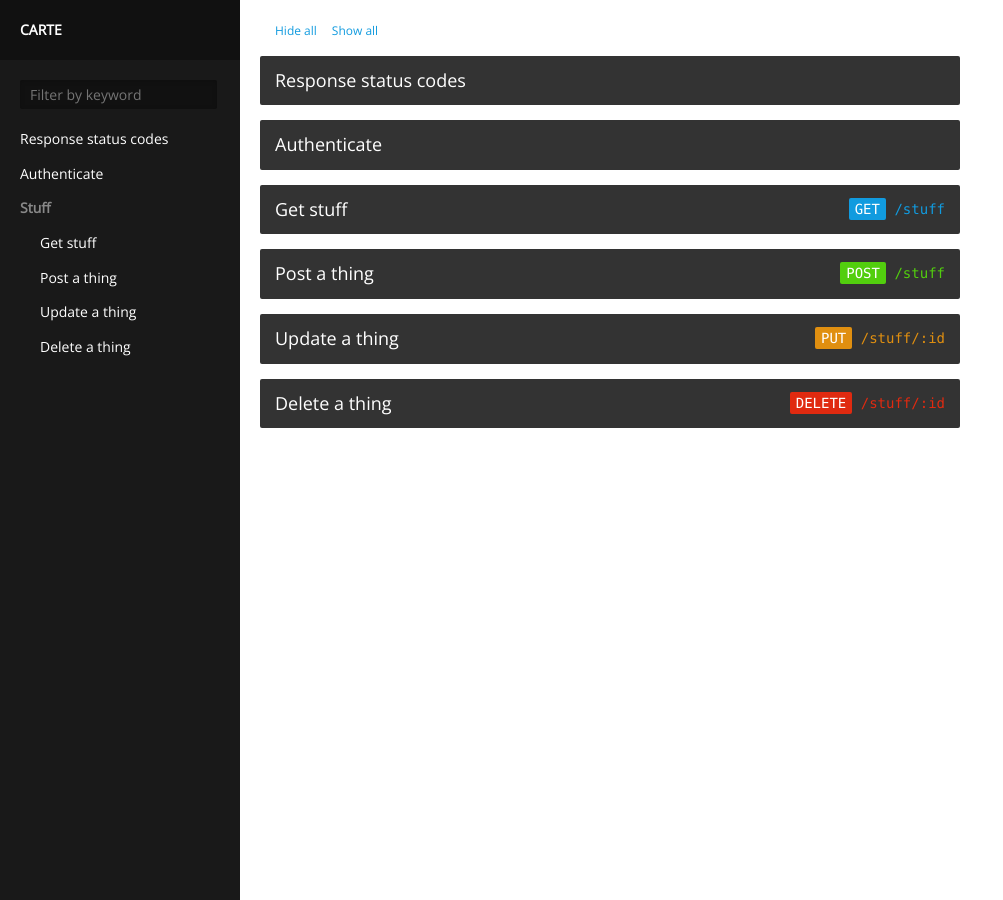
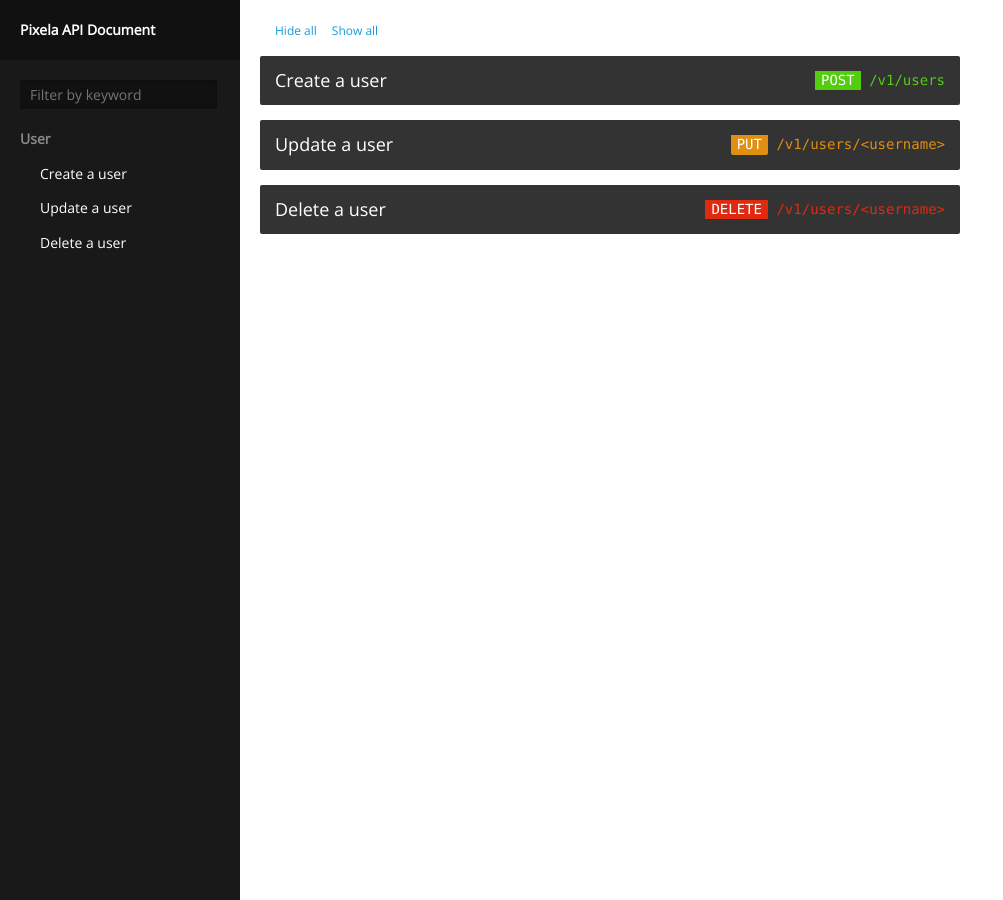
Before and after one commit to a-know/Pixela-docs, a Jekyll site: the page built from index.html, in a window 1280 px wide. Shown: the whole page, without its empty margins (0-1003 px from the left). Built offline with Jekyll 4.4.1, drawn with Linux system fonts in a browser that asks for light colours.

Commit message:
Customize for pixela

````diff
--- a/_config.yml
+++ b/_config.yml
@@ -3,4 +3,4 @@
 permalink: ':title'
 highlighter: rouge
 safe: false
-title: 'Carte'
+title: 'Pixela API Document'
--- a/_posts/2012-12-24-delete-a-thing.md
+++ /dev/null
@@ -1,28 +0,0 @@
----
-category: Stuff
-resturi: '/stuff/:id'
-title: 'Delete a thing'
-type: 'DELETE'
-
-layout: nil
----
-
-This method allows the user to post a new thing to his stuff.
-
-### Request
-
-* **`:id`** is the id the thing to delete.
-* The headers must include a **valid authentication token**.
-* **The body is omitted**.
-
-### Response
-
-Sends back a collection of things.
-
-```Status: 200 Deleted```
-```{
-    code: 200,
-    message: 'Your thing (id: 736) was deleted'
-}```
-
-For errors responses, see the [response status codes documentation](#response-status-codes).
--- a/_posts/2012-12-25-put-a-thing.md
+++ /dev/null
@@ -1,39 +0,0 @@
----
-category: Stuff
-resturi: '/stuff/:id'
-title: 'Update a thing'
-type: 'PUT'
-
-layout: nil
----
-
-This method allows the user to retrieve his stuff.
-
-### Request
-
-* **`:id`** is the id the thing to update.
-* The headers must include a **valid authentication token**.
-* **The body can't be empty** and must include at least the name attribute, a `string` that will be used as the name of the thing.
-
-```Authentication: bearer f862f658-ad89-4fcb-995b-7a4c50554ff6```
-```{
-    name: 'My new thing'
-}```
-
-### Response
-
-Sends back a collection of things.
-
-```Status: 200 OK```
-```{
-    {
-        id: thing_1,
-        name: 'My first thing'
-    },
-    {
-        id: thing_2,
-        name: 'My second thing'
-    }
-}```
-
-For errors responses, see the [response status codes documentation](#response-status-codes).
--- a/_posts/2012-12-26-post-a-thing.md
+++ /dev/null
@@ -1,32 +0,0 @@
----
-category: Stuff
-resturi: '/stuff'
-title: 'Post a thing'
-type: 'POST'
-
-layout: nil
----
-
-This method allows users to create a new thing.
-
-### Request
-
-* The headers must include a **valid authentication token**.
-* **The body can't be empty** and must include at least the name attribute, a `string` that will be used as the name of the thing.
-
-```Authentication: bearer TOKEN```
-```{
-    name: 'My new thing'
-}```
-
-### Response
-
-**If succeeds**, returns the created thing.
-
-```Status: 201 Created```
-```{
-    id: new_thing,
-    name: 'My new thing'
-}```
-
-For errors responses, see the [response status codes documentation](#response-status-codes).
--- a/_posts/2012-12-27-get-stuff.md
+++ /dev/null
@@ -1,32 +0,0 @@
----
-category: Stuff
-resturi: '/stuff'
-title: 'Get stuff'
-type: 'GET'
-
-layout: nil
----
-
-This method allows users to retrieve stuff.
-
-### Request
-
-* The headers must include a **valid authentication token**.
-
-### Response
-
-Sends back a collection of things.
-
-```Status: 200 OK```
-```{
-    {
-        id: thing_1,
-        name: 'My first thing'
-    },
-    {
-        id: thing_2,
-        name: 'My second thing'
-    }
-}```
-
-For errors responses, see the [response status codes documentation](#response-status-codes).
--- a/_posts/2012-12-28-authentication.md
+++ /dev/null
@@ -1,20 +0,0 @@
----
-resturi: '/login'
-title: 'Authenticate'
-
-layout: nil
----
-
-This method allows users to retrieve stuff.
-
-### Response
-
-Sends back a collection of things.
-
-```Authentication: bearer TOKEN```
-```{
-    id: thing_2,
-    name: 'My second thing'
-}```
-
-For errors responses, see the [response status codes documentation](#response-status-codes).
--- a/_posts/2012-12-28-response-status-codes.md
+++ /dev/null
@@ -1,41 +0,0 @@
----
-title: 'Response status codes'
-
-layout: nil
----
-
-### Success
-
-Successes differ from errors in that their body may not be a simple response object with a code and a message. The headers however are consistent across all calls:
-
-* `GET`, `PUT`, `DELETE` returns `200 OK` on success,
-* `POST ` returns 201 on success,
-
-When [retrieving stuff](#get-stuff) for example:
-
-```Status: 200 OK```
-```{
-    {
-        id: thing_1,
-        name: 'My first thing'
-    },
-    {
-        id: thing_2,
-        name: 'My second thing'
-    }
-}```
-
-### Error
-
-Error responses are simply returning [standard HTTP error codes](http://www.w3.org/Protocols/rfc2616/rfc2616-sec10.html) along with some additional information:
-
-* The error code is sent back as a status header,
-* The body includes an object describing both the code and message (for debugging and/or display purposes),
-
-For a call with an invalid authentication token for example:
-
-```Status: 401 Access denied```
-```{
-    code: 401,
-    message: 'Access denied: invalid authentication token.'
-}```
--- /dev/null
+++ b/_posts/2017-12-29-delete-user.md
@@ -0,0 +1,22 @@
+---
+category: User
+resturi: '/v1/users/&lt;username&gt;'
+title: 'Delete a user'
+type: 'DELETE'
+
+layout: nil
+---
+
+Deletes the specified registered user.
+
+### Request Header
+
+|Key|Description|
+|---|---|
+|X-USER-TOKEN|**[required]** It is the authentication token specified at the time of user registration.|
+
+
+### Example
+
+```$ curl -X DELETE https://pixe.la/v1/users/a-know -H 'X-USER-TOKEN:thisissecret'
+{"message":"Success.","isSuccess":true}```
--- /dev/null
+++ b/_posts/2017-12-30-put-user.md
@@ -0,0 +1,29 @@
+---
+category: User
+resturi: '/v1/users/&lt;username&gt;'
+title: 'Update a user'
+type: 'PUT'
+
+layout: nil
+---
+
+Updates the authentication token for the specified user.
+
+### Request Header
+
+|Key|Description|
+|---|---|
+|X-USER-TOKEN|**[required]** It is the authentication token specified at the time of user registration.|
+
+
+### Request Body
+
+|Key|Type|Description|
+|---|---|---|
+|newToken|string|**[required]** It is a new authentication token. The token string is hashed and saved.<br>Validation rule: [ -~]{8,128}|
+
+
+### Example
+
+```$ curl -X PUT https://pixe.la/v1/users/a-know -H 'X-USER-TOKEN:thisissecret' -d '{"newToken":"thisissecret"}'
+{"message":"Success.","isSuccess":true}```
--- /dev/null
+++ b/_posts/2017-12-31-post-user.md
@@ -0,0 +1,25 @@
+---
+category: User
+resturi: '/v1/users'
+title: 'Create a user'
+type: 'POST'
+
+layout: nil
+---
+
+Create a new Pixela user.
+
+### Request Body
+
+|Key|Type|Description|
+|---|---|---|
+|token|string|**[required]** A token string used to authenticate as a user to be created. The token string is hashed and saved.<br>Validation rule: [ -~]{8,128}|
+|username|string|**[required]** User name for this service.<br>Validation rule: [a-z][a-z0-9-]{1,32}|
+|agreeTermsOfService|string|**[required]** Specify yes or no whether you agree to the terms of service.<br>Please see: [Terms of service - Japanese version](https://github.com/a-know/Pixela/wiki/%E5%88%A9%E7%94%A8%E8%A6%8F%E7%B4%84%EF%BC%88Terms-of-Service-Japanese-Version%EF%BC%89) / [Terms of service - English version](https://github.com/a-know/Pixela/wiki/Terms-of-Service)|
+|notMinor|string|**[required]** Specify yes or no as to whether you are not a minor or if you are a minor and you have the parental consent of using this service.|
+
+
+### Example
+
+```$ curl -X POST https://pixe.la/v1/users -d '{"token":"thisissecret", "username":"a-know", "agreeTermsOfService":"yes", "notMinor":"yes"}'
+{"message":"Success.","isSuccess":true}```
--- a/assets.css
+++ b/assets.css
@@ -390,10 +390,53 @@
  * Remove most spacing between table cells.
  */
 
-table {
-    border-collapse: collapse;
-    border-spacing: 0;
-}
+ table {
+  margin: 0 auto;
+  border: none;
+  border-top: solid 1px #666;
+  border-bottom: solid 1px #666;
+  border-collapse: separate;
+  border-spacing: 0 10px;
+  background: #f5f5f5;
+  }
+
+  table th {
+  vertical-align: middle;
+  height: 30px;
+  border-right: solid 1px #666;
+  margin: 0;
+  text-align: center;
+  color: #333;
+  font-size: 16px;
+  font-weight: bold;
+  }
+
+  table td.data {
+  padding: 0;
+  margin: 0;
+  height: 53px;
+  width: 100px;
+  border: none;
+  color: #666;
+  font-size: 12px;
+  line-height: 16px;
+  text-align: center;
+  vertical-align: middle;
+  white-space: nowrap;
+  overflow: hidden;
+  }
+
+  table td:fst-child {
+  padding: 0 0 0 10px;
+  vertical-align: middle;
+  }
+
+  table td {
+  height: 1px;
+  padding: 3px 3px 3px 3px;
+  border-right: solid 1px #666;
+  border-top: solid 1px #34495e;
+  }
 
 
 
@@ -425,12 +468,19 @@
 
 h1,
 h2,
-h3,
 h4,
 p,
-ul,
+ul {
+  margin: 0 0 20px;
+}
+
 code {
   margin: 0 0 20px;
+  overflow: scroll;
+}
+
+h3 {
+  margin: 20px 0 20px;
 }
 
 code {
@@ -454,7 +504,6 @@
   font-size: 14px;
   margin: 0;
   padding: 20px;
-  text-transform: uppercase;
 }
 
 #sidebar h2 {
````
